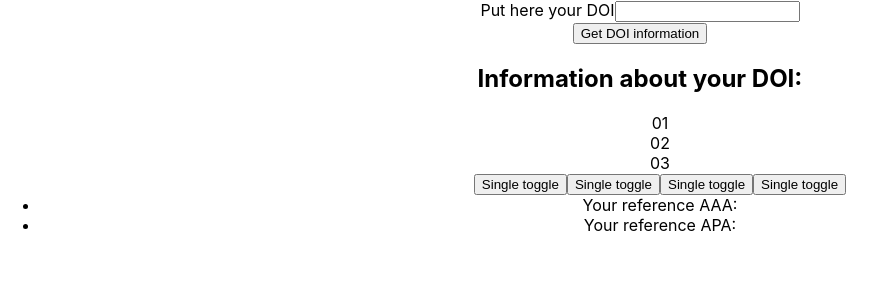
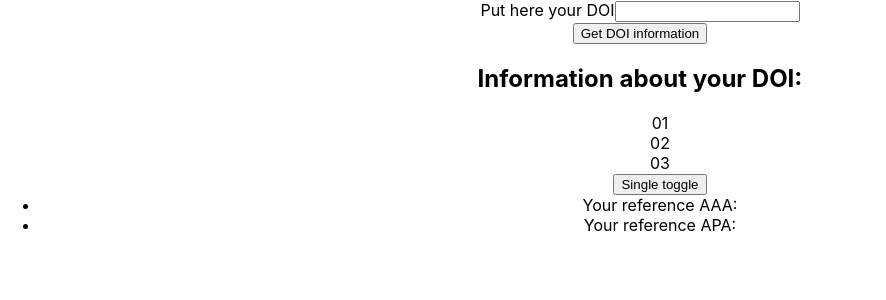
Before and after one commit to kubwosz/citatio, a React (Create React App) app in the folder citatio-frontend/: page / in a window 1280 px wide. Shown: the top 300 px of the page, without its empty margins (0-886 px from the left). Built offline with nearby package versions, Linux system fonts and the light colour scheme.

Commit message:
Revert "More buttons and refactor"
This reverts commit 1c3ee2c44646518c9b03e79984336eb37d0ac763.

```diff
--- a/citatio-frontend/src/components/Home.jsx
+++ b/citatio-frontend/src/components/Home.jsx
@@ -74,17 +74,7 @@ const Home = (props) => {
   <div class="flex-initial w-32 ">
     03
   </div>
-</div>
-<button type="button" class="btn btn-primary btn-aaa" data-toggle="button" aria-pressed="false" autocomplete="off">
-  Single toggle
-</button>
-<button type="button" class="btn btn-primary btn-apa" data-toggle="button" aria-pressed="false" autocomplete="off">
-  Single toggle
-</button>
-<button type="button" class="btn btn-primary btn-" data-toggle="button" aria-pressed="false" autocomplete="off">
-  Single toggle
-</button>
-<button type="button" class="btn btn-primary" data-toggle="button" aria-pressed="false" autocomplete="off">
+</div>        <button type="button" class="btn btn-primary" data-toggle="button" aria-pressed="false" autocomplete="off">
   Single toggle
 </button>
   <li class="list-group-item"><span class="label label-default">Your reference AAA:</span>   {doiData} </li>
```
